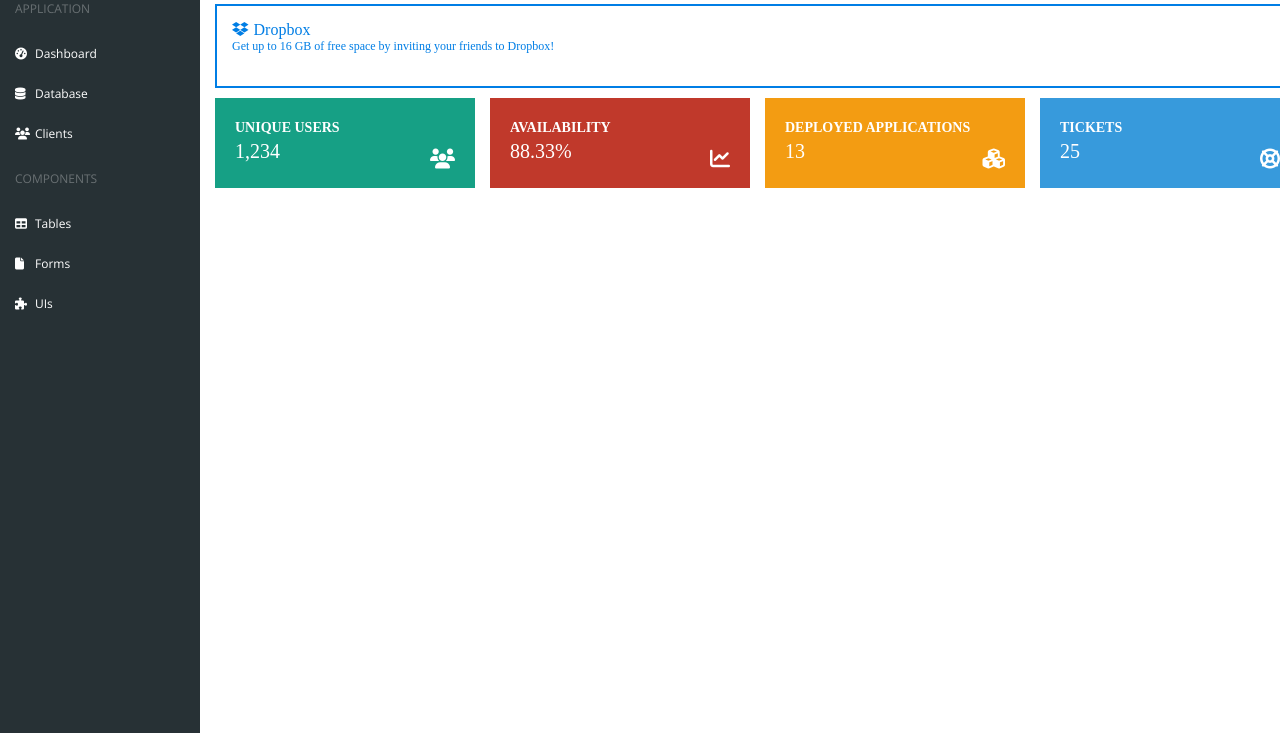
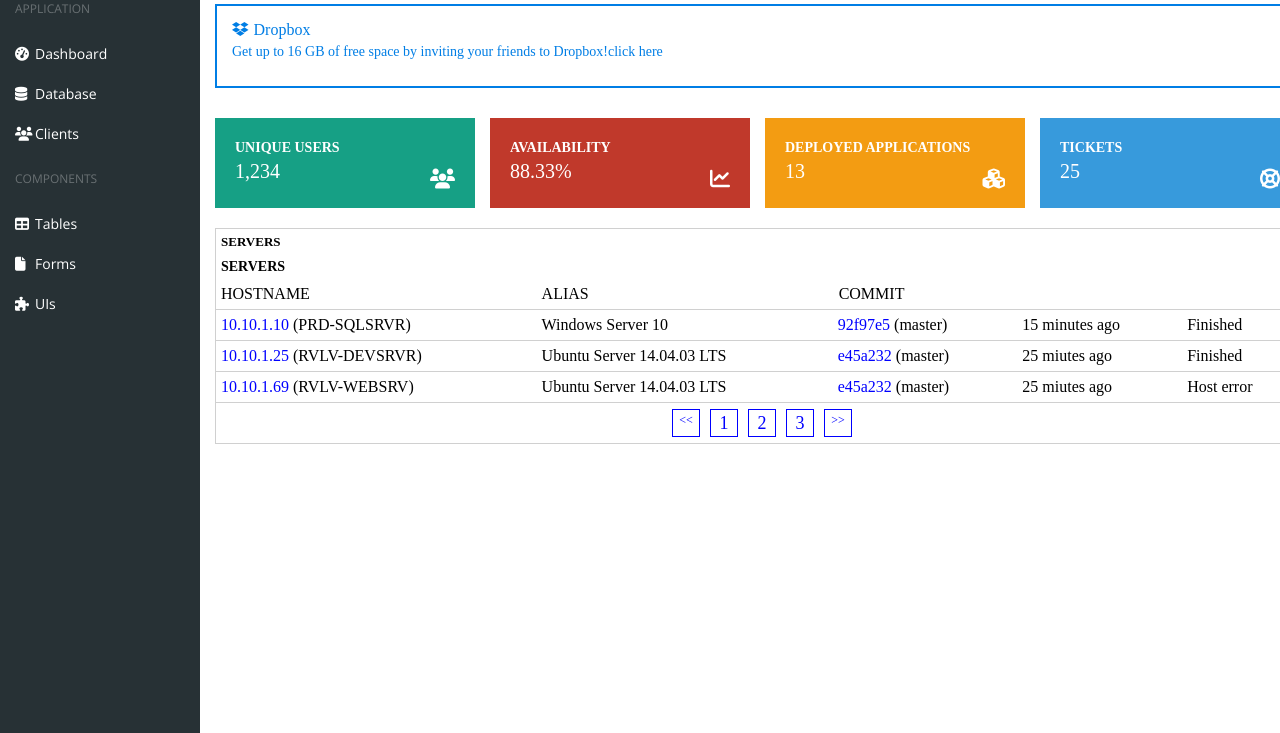
Before and after one commit to mbonghanoy/dashboard, a plain HTML site: page index.html in a window 1280 px wide. Shown: the part 67-800 px from the top of the page. Drawn offline with nearby package versions, Linux system fonts and the light colour scheme.

Commit message:
added table

```diff
--- a/css/style.css
+++ b/css/style.css
@@ -25,7 +25,12 @@ li{
 }
 a{
     text-decoration: none;
+}
+.mini-content a{
     color: white;
+}
+.drop-box a{
+    color: #007EE5;
 }
 .menu-bar{
     float: left;
@@ -48,12 +53,12 @@ a{
     margin-top: 10px;
 }
 .mini-content{
-    font-size: 12px;
+    font-size: 14px;
     line-height: 40px;
     word-spacing: 50px;
 }
 .mini-content li{
-    width: 100%;
+    width: 175px;
     padding-right: 10px;
     padding-left: 15px;
 }
@@ -91,11 +96,12 @@ a{
 }
 .drop-box-content{
     opacity: .5px;
-    font-size: 12px;
+    margin-top: 5px;
+    font-size: 14px;
 }
 .clock{
     position: relative;
-    left: 1200px;
+    left: 1210px;
     color: #007EE5;
     overflow: hidden;
     float: left;
@@ -105,7 +111,7 @@ a{
 .right-container img{
     position: relative;
     top: 10px;
-    left: 1000px;
+    left: 1270px;
     width: 30px;
     height: 30px;
     float: left;
@@ -118,6 +124,7 @@ a{
     padding: 20px;
     margin-right: 15px;
     color: white;
+    margin-bottom: 20px;
 }
 .card-title h4{
     font-weight: 400px;
@@ -156,8 +163,101 @@ a{
 }
 .main-content{
     margin-left: 15px;
+    margin-bottom: 20px;
 }
 .content-margin{
     margin-left: 15px;
     width: 1400px;
+    margin-bottom: 20px;
 }
+.content-table{
+    margin-left: 15px;
+    width: 1085px;
+}
+table{
+    margin-left: 200px;
+    border: 1px solid #D0D0D0;
+    width: 100%;
+    border-collapse: collapse;
+}
+td{
+    border-bottom: 1px solid #D0D0D0;
+}
+td, th{
+    padding: 5px;
+}
+span{
+    color: blue;
+}
+th{
+    text-align: left;
+    line-height: 15px;
+}
+.server{
+    font-size: 13px;
+}
+.server-name{
+    font-size: 14px;
+}
+.button-1{
+    text-align: center;
+    padding: 3px;
+    width: 20px;
+    height: 20px;
+    border: 1px solid blue;
+    margin-left: 450px;
+    font-size: 12px;
+    color: blue;
+    float: left;
+}
+.button-2{
+    text-align: center;
+    padding: 3px;
+    width: 20px;
+    height: 20px;
+    border: 1px solid blue;
+    margin-left: 10px;
+    font-size: 18px;
+    color: blue;
+    float: left;
+}
+.button-3{
+    text-align: center;
+    padding: 3px;
+    width: 20px;
+    height: 20px;
+    border: 1px solid blue;
+    margin-left: 10px;
+    font-size: 18px;
+    color: blue;
+    float: left;
+}
+.button-4{
+    text-align: center;
+    padding: 3px;
+    width: 20px;
+    height: 20px;
+    border: 1px solid blue;
+    margin-left: 10px;
+    font-size: 18px;
+    color: blue;
+    float: left;
+}
+.button-5{
+    text-align: center;
+    padding: 3px;
+    width: 20px;
+    height: 20px;
+    border: 1px solid blue;
+    margin-left: 10px;
+    font-size: 12px;
+    color: blue;
+    float: left;
+}
+.button-1:hover, .button-2:hover, .button-3:hover, .button-4:hover, .button-4:hover{
+    background-color: blue;
+    color: white;
+}
+td:last-child{
+    padding: 6px;
+}
--- a/index.html
+++ b/index.html
@@ -141,5 +141,54 @@
             </div>
         </div>
     </div>
+    <div class="right-container">
+        <div class="content-table">
+            <table class="table-servers">
+                <tr>
+                    <th colspan="5" class="server">SERVERS</th>
+                </tr>
+                <tr>
+                    <th colspan="5" class="server-name">SERVERS</th>
+                </tr>
+                <tr>
+                    <td>HOSTNAME</td>
+                    <td>ALIAS</td>
+                    <td colspan="3">COMMIT</td>
+                </tr>
+                <tr>
+                    <td><span>10.10.1.10</span> (PRD-SQLSRVR)</td>
+                    <td>Windows Server 10</td>
+                    <td><span>92f97e5 </span>(master)</td>
+                    <td>15 minutes ago</td>
+                    <td>Finished</td>
+                </tr>
+                <tr>
+                    <td><span>10.10.1.25</span> (RVLV-DEVSRVR)</td>
+                    <td>Ubuntu Server 14.04.03 LTS</td>
+                    <td><span>e45a232 </span>(master)</td>
+                    <td>25 miutes ago</td>
+                    <td>Finished</td>
+                </tr>
+                 <tr>
+                    <td><span>10.10.1.69</span> (RVLV-WEBSRV)</td>
+                    <td>Ubuntu Server 14.04.03 LTS</td>
+                    <td><span>e45a232 </span>(master)</td>
+                    <td>25 miutes ago</td>
+                    <td>Host error</td>
+                </tr>
+                <tr>
+                    <td colspan="5">
+                        <div class="button">
+                            <div class="button-1"><<</div>
+                            <div class="button-2">1</div>
+                            <div class="button-3">2</div>
+                            <div class="button-4">3</div>
+                            <div class="button-5">>></div>
+                        </div>
+                    </td>
+                </tr>
+            </table>
+        </div>
+    </div>
 </body>
 </html>
```
Lines whose indentation alone changed are shown as unchanged.
